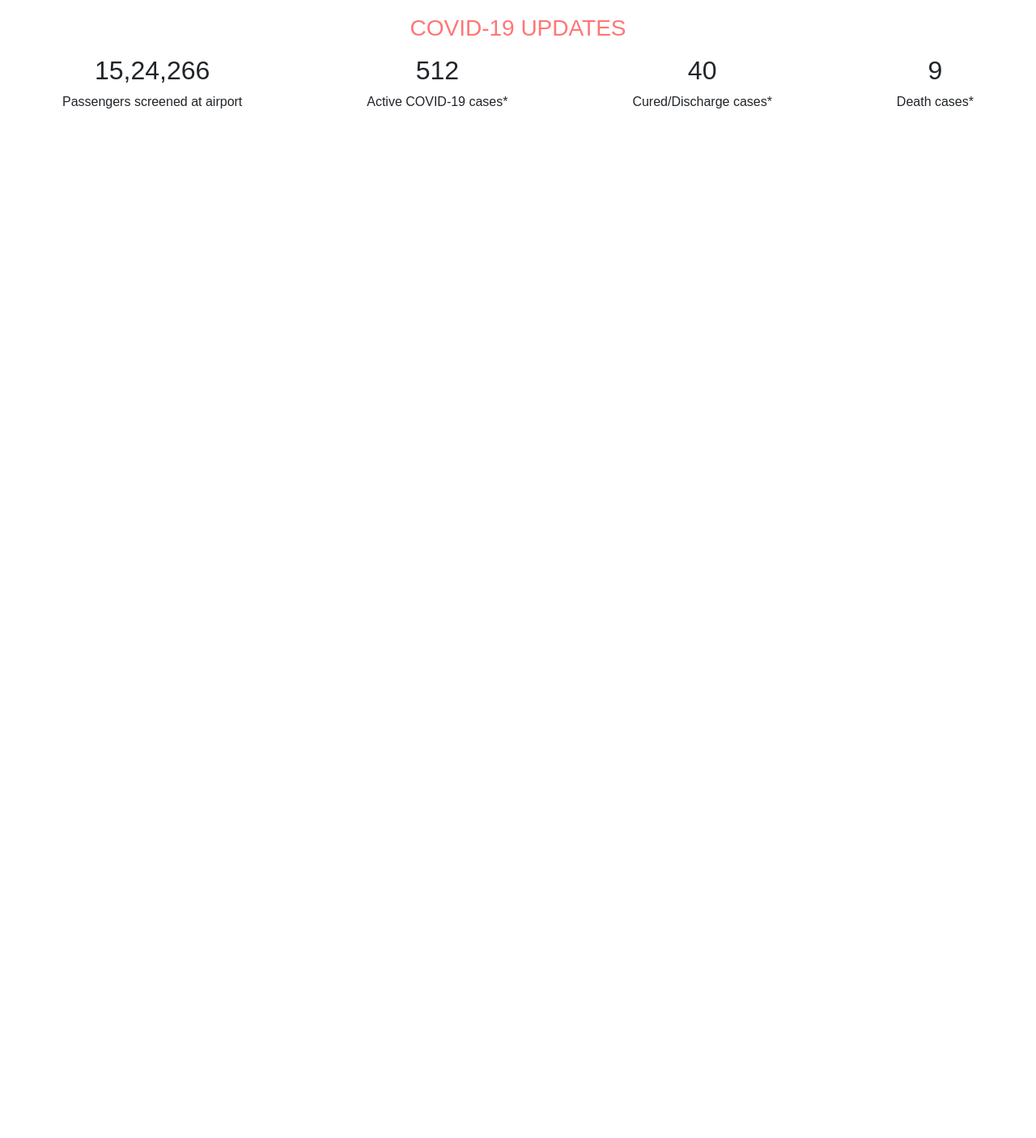
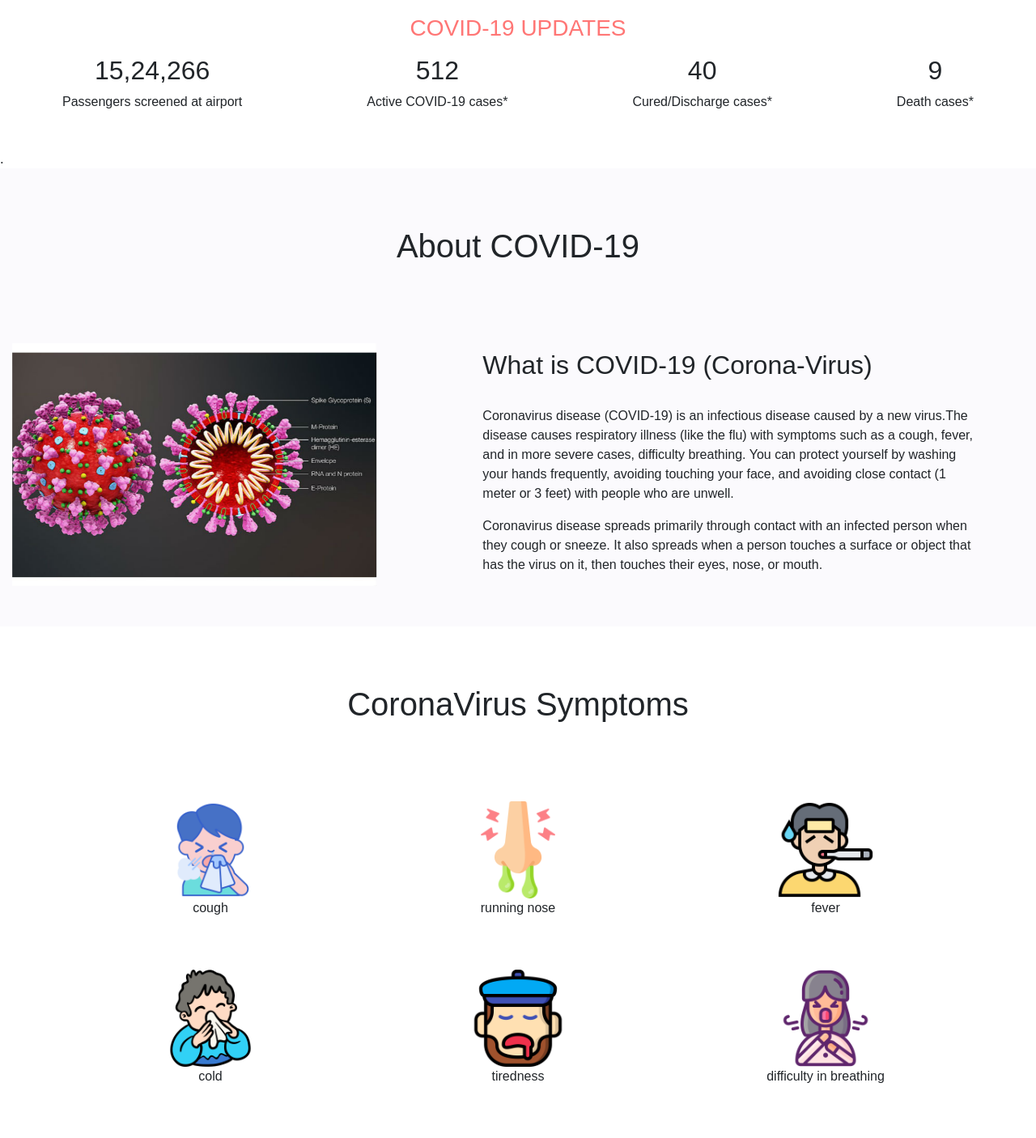
Before and after one commit to dipeshguptadeveloper/dkgcovid19, a PHP site: page / in a window 1280 px wide. Shown: the part 504-1910 px from the top of the page at 81% size. Before the commit the page ends 638 px from the top, so only its background shows below. Run offline with PHP 8.4, Linux system fonts and the light colour scheme; some web fonts are replaced.

Commit message:
symptoms

```diff
--- a/css/style.php
+++ b/css/style.php
@@ -100,4 +100,10 @@
 
 }
 
+.sub_section
+{
+    background-color: #fbfafd;
+
+}
+
 </style>
--- a/index.php
+++ b/index.php
@@ -1,5 +1,6 @@
 <!DOCTYPE html>
 <html lang="en">
+
 <head>
     <meta charset="UTF-8">
     <meta name="viewport" content="width=device-width, initial-scale=1.0">
@@ -8,6 +9,7 @@
     <?php include 'css/style.php'; ?>
 
 </head>
+
 <body>
     <nav class="navbar navbar-expand-lg nav_style p-3">
         <a class="navbar-brand pl-5" href="#">COVID-19</a>
@@ -75,6 +77,68 @@
             </div>
         </div>
     </section>
+    .<div class="container-fluid sub_section pt-5 pb-5" id="aboutid">
+        <div class="section_header text-center mt-4 mb-5">
+            <h1>About COVID-19 </h1>
+        </div>
+        <div class="row pt-5">
+            <div class="col-lg-5 col-md-6 col-12">
+                <img src="images/aboutcovid.jpg" width="450" class="img-fluid" alt="">
+            </div>
+            <div class="col-lg-6 col-md-6 col-12 ml-5 mt-2">
+                <h2>What is COVID-19 (Corona-Virus)</h2><br>
+                <p>Coronavirus disease (COVID-19) is an infectious disease caused by a new virus.The disease causes respiratory illness (like the flu) with symptoms such as a cough, fever, and in more severe cases, difficulty breathing. You can protect yourself by washing your hands frequently, avoiding touching your face, and avoiding close contact (1 meter or 3 feet) with people who are unwell.</p>
+                <p>Coronavirus disease spreads primarily through contact with an infected person when they cough or sneeze. It also spreads when a person touches a surface or object that has the virus on it, then touches their eyes, nose, or mouth.</p>
+            </div>
+        </div>
+    </div>
+    <div class="container-fluid pt-5 pb-5" id="aboutid">
+        <div class="section_header text-center mt-4 mb-5">
+            <h1>CoronaVirus Symptoms</h1>
+        </div>
+        <div class="container">
+            <div class="row">
+                <div class="col-lg-4 col-md-4 col-12 mt-5">
+                    <figure class="text-center">
+                        <img src="images/cough.png" class="img-fluid" width="120" height="120" alt="">
+                        <figcaption>cough</figcaption>
+                    </figure>
+                </div>
+                <div class="col-lg-4 col-md-4 col-12 mt-5">
+                    <figure class="text-center">
+                        <img src="images/mucus.png" class="img-fluid" width="120" height="120" alt="">
+                        <figcaption>running nose</figcaption>
+                    </figure>
+                </div>
+                <div class="col-lg-4 col-md-4 col-12 mt-5">
+                    <figure class="text-center">
+                        <img src="images/fever.png" class="img-fluid" width="120" height="120" alt="">
+                        <figcaption>fever</figcaption>
+                    </figure>
+                </div>
+                <div class="col-lg-4 col-md-4 col-12 mt-5">
+                    <figure class="text-center">
+                        <img src="images/cold.png" class="img-fluid" width="120" height="120" alt="">
+                        <figcaption>cold</figcaption>
+                    </figure>
+                </div>
+                <div class="col-lg-4 col-md-4 col-12 mt-5">
+                    <figure class="text-center">
+                        <img src="images/sleeping.png" class="img-fluid" width="120" height="120" alt="">
+                        <figcaption>tiredness</figcaption>
+                    </figure>
+                </div>
+                <div class="col-lg-4 col-md-4 col-12 mt-5">
+                    <figure class="text-center">
+                        <img src="images/breathing.png" class="img-fluid" width="120" height="120" alt="">
+                        <figcaption>difficulty in breathing</figcaption>
+                    </figure>
+                </div>
+            </div>
+        </div>
 
+
+    </div>
 </body>
+
 </html>
```
Also changed, not shown: images/aboutcovid.jpg (added), images/breathing.png (added), images/cold.png (added), images/cough.png (added), images/fever.png (added), images/mucus.png (added), images/sleeping.png (added). Lines whose indentation alone changed are shown as unchanged.
